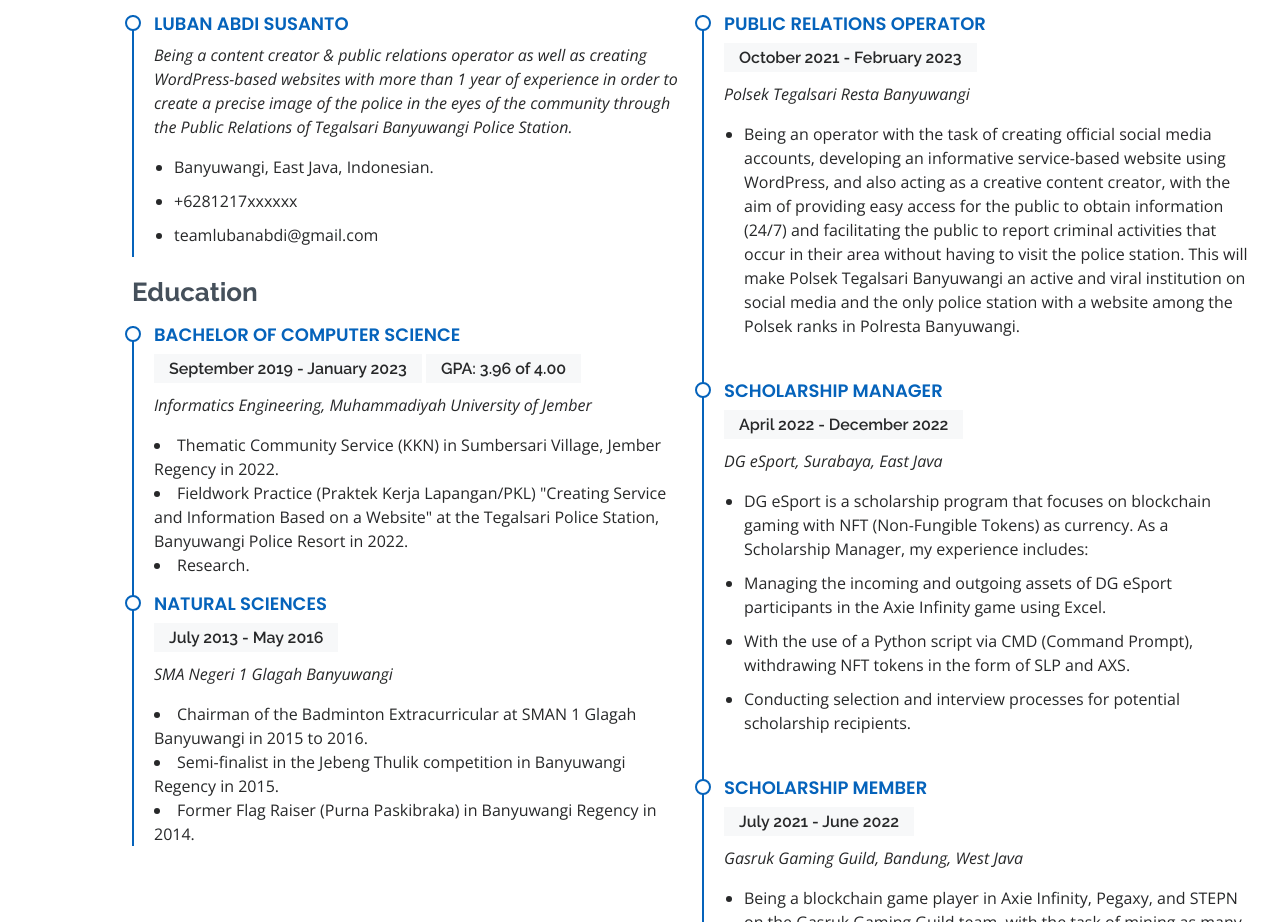
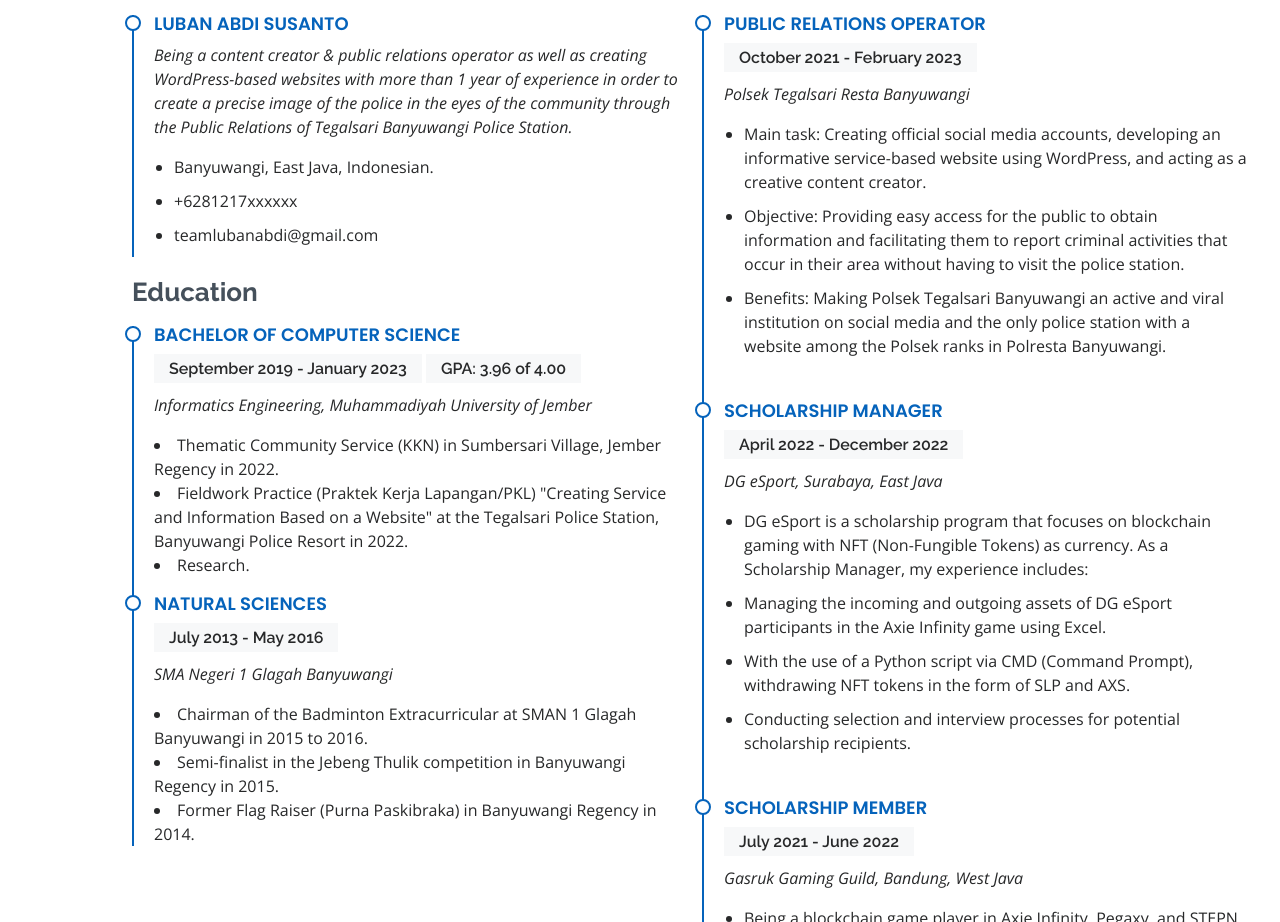
Before and after one commit to lubanabdis/myresume, a plain HTML site: page index.html in a window 1280 px wide. Shown: the part 2800-3722 px from the top of the page. Drawn offline with nearby package versions, Linux system fonts and the light colour scheme.

Commit message:
Update index.html

```diff
--- a/index.html
+++ b/index.html
@@ -294,8 +294,9 @@
               <h5>October 2021 - February 2023</h5>
               <p><em>Polsek Tegalsari Resta Banyuwangi </em></p>
               <ul>
-                <li>Being an operator with the task of creating official social media accounts, developing an informative service-based website using WordPress, and also acting as a creative content creator, with the aim of providing easy access for the public to obtain information (24/7) and facilitating the public to report criminal activities that occur in their area without having to visit the police station. This will make Polsek Tegalsari Banyuwangi an active and viral institution on social media and the only police station with a website among the Polsek ranks in Polresta Banyuwangi.</li>
-              </ul>
+                <li>Main task: Creating official social media accounts, developing an informative service-based website using WordPress, and acting as a creative content creator.</li>
+                <li>Objective: Providing easy access for the public to obtain information and facilitating them to report criminal activities that occur in their area without having to visit the police station.</li>
+                <li>Benefits: Making Polsek Tegalsari Banyuwangi an active and viral institution on social media and the only police station with a website among the Polsek ranks in Polresta Banyuwangi.</li>              </ul>
             </div>
 
             <div class="resume-item">
```
